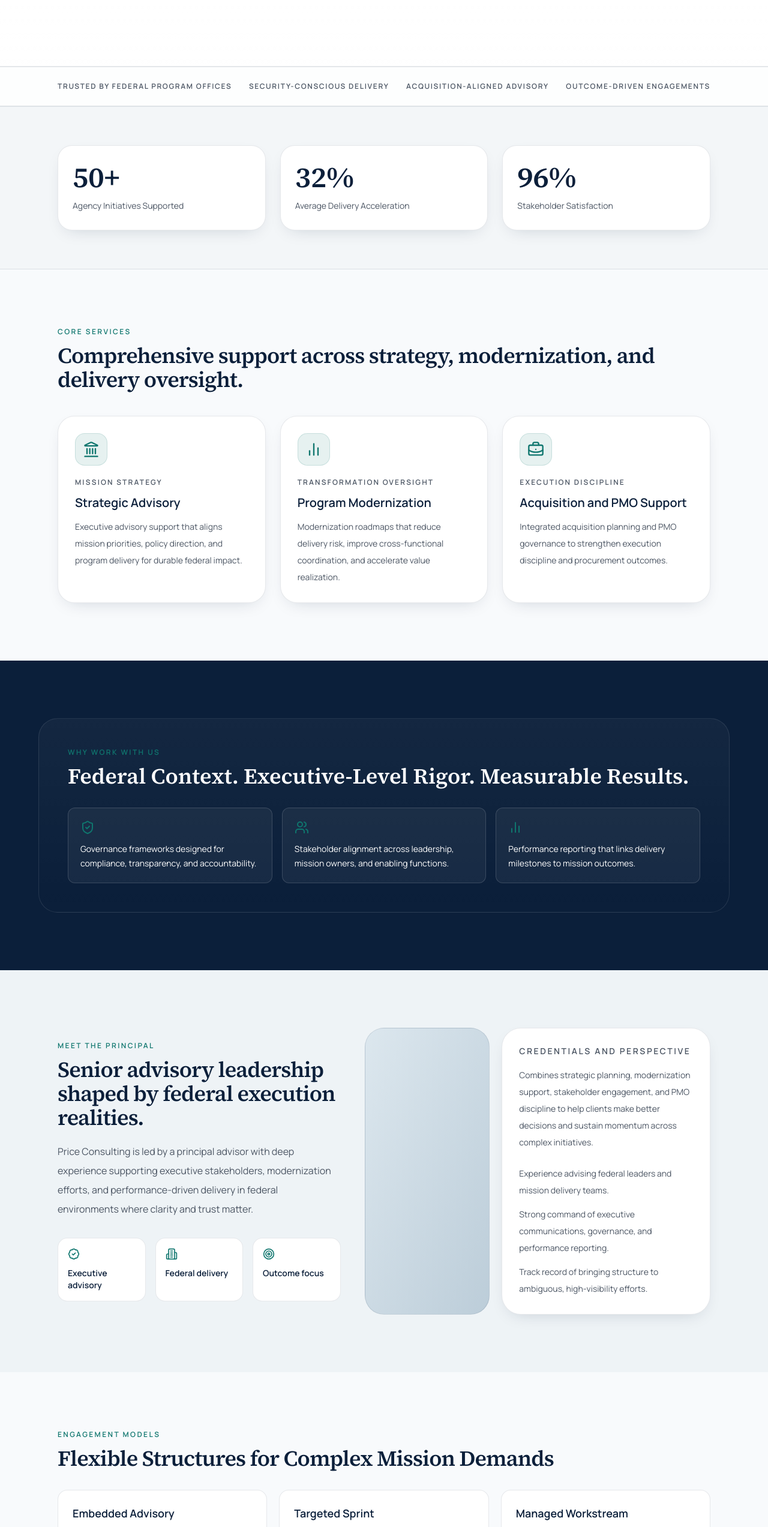
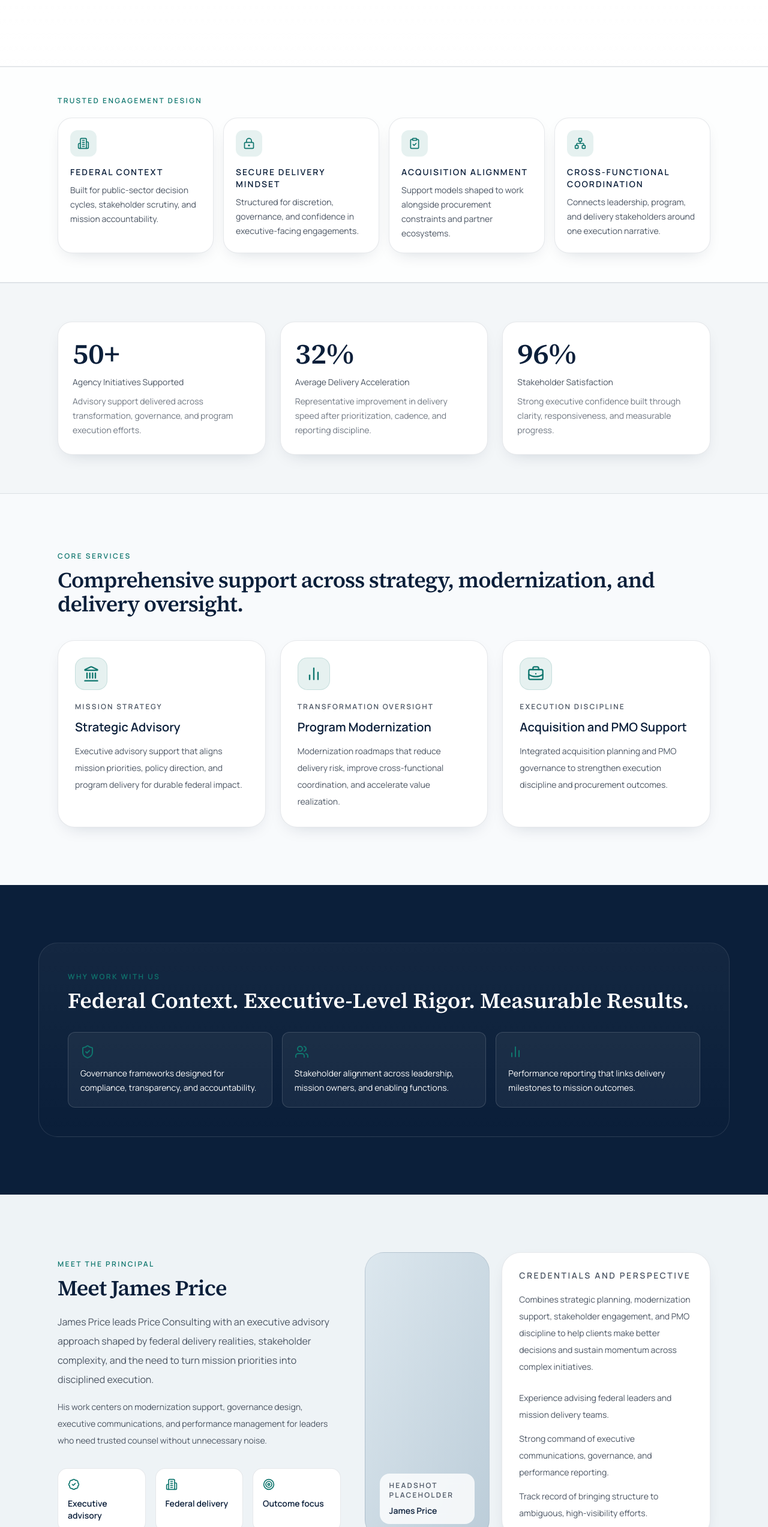
Before and after one commit to burchdad/price-consulting, a Next.js app: page / in a window 1280 px wide. Shown: the part 1081-3626 px from the top of the page at 60% size. Built offline with nearby package versions, Linux system fonts and the light colour scheme.

Commit message:
Polish premium advisory homepage experience

```diff
--- a/app/page.tsx
+++ b/app/page.tsx
@@ -5,14 +5,18 @@
   BriefcaseBusiness,
   Building2,
   ChartNoAxesColumn,
+  ClipboardCheck,
   FileDown,
   Landmark,
+  LockKeyhole,
+  Network,
   ShieldCheck,
   Target,
   Users
 } from "lucide-react";
 import Link from "next/link";
 import MetricsBand from "@/components/metrics-band";
+import { company } from "@/lib/site";
 
 export const metadata: Metadata = {
   title: "Home",
@@ -60,9 +64,44 @@
 ];
 
 const metrics = [
-  { label: "Agency Initiatives Supported", value: "50+" },
-  { label: "Average Delivery Acceleration", value: "32%" },
-  { label: "Stakeholder Satisfaction", value: "96%" }
+  {
+    label: "Agency Initiatives Supported",
+    value: "50+",
+    microcopy: "Advisory support delivered across transformation, governance, and program execution efforts."
+  },
+  {
+    label: "Average Delivery Acceleration",
+    value: "32%",
+    microcopy: "Representative improvement in delivery speed after prioritization, cadence, and reporting discipline."
+  },
+  {
+    label: "Stakeholder Satisfaction",
+    value: "96%",
+    microcopy: "Strong executive confidence built through clarity, responsiveness, and measurable progress."
+  }
+];
+
+const trustCards = [
+  {
+    title: "Federal Context",
+    detail: "Built for public-sector decision cycles, stakeholder scrutiny, and mission accountability.",
+    icon: Building2
+  },
+  {
+    title: "Secure Delivery Mindset",
+    detail: "Structured for discretion, governance, and confidence in executive-facing engagements.",
+    icon: LockKeyhole
+  },
+  {
+    title: "Acquisition Alignment",
+    detail: "Support models shaped to work alongside procurement constraints and partner ecosystems.",
+    icon: ClipboardCheck
+  },
+  {
+    title: "Cross-Functional Coordination",
+    detail: "Connects leadership, program, and delivery stakeholders around one execution narrative.",
+    icon: Network
+  }
 ];
 
 const supportGroups = [
@@ -183,12 +222,20 @@
         </div>
       </section>
 
-      <section className="border-y border-navy/10 bg-white/80">
-        <div className="section-wrap flex flex-wrap items-center gap-5 py-6 text-xs font-semibold uppercase tracking-[0.14em] text-slate md:justify-between">
-          <span>Trusted by Federal Program Offices</span>
-          <span>Security-Conscious Delivery</span>
-          <span>Acquisition-Aligned Advisory</span>
-          <span>Outcome-Driven Engagements</span>
+      <section className="border-y border-navy/10 bg-white/80 py-10 md:py-12">
+        <div className="section-wrap">
+          <p className="kicker">Trusted Engagement Design</p>
+          <div className="mt-5 grid gap-4 md:grid-cols-4">
+            {trustCards.map((card) => (
+              <div key={card.title} className="rounded-[1.5rem] border border-navy/10 bg-white px-5 py-5 shadow-panel">
+                <div className="inline-flex rounded-xl bg-teal/10 p-3 text-teal">
+                  <card.icon className="h-5 w-5" />
+                </div>
+                <h3 className="mt-4 text-sm font-semibold uppercase tracking-[0.14em] text-navy">{card.title}</h3>
+                <p className="mt-2 text-sm leading-6 text-slate">{card.detail}</p>
+              </div>
+            ))}
+          </div>
         </div>
       </section>
 
@@ -241,10 +288,14 @@
         <div className="section-wrap grid gap-10 md:grid-cols-[0.9fr_1.1fr] md:items-center">
           <div>
             <p className="kicker">Meet the Principal</p>
-            <h2 className="section-title mt-3">Senior advisory leadership shaped by federal execution realities.</h2>
+            <h2 className="section-title mt-3">Meet James Price</h2>
             <p className="mt-5 max-w-xl text-base leading-8 text-slate">
-              Price Consulting is led by a principal advisor with deep experience supporting executive stakeholders,
-              modernization efforts, and performance-driven delivery in federal environments where clarity and trust matter.
+              James Price leads Price Consulting with an executive advisory approach shaped by federal delivery realities,
+              stakeholder complexity, and the need to turn mission priorities into disciplined execution.
+            </p>
+            <p className="mt-4 max-w-xl text-sm leading-7 text-slate">
+              His work centers on modernization support, governance design, executive communications, and performance
+              management for leaders who need trusted counsel without unnecessary noise.
             </p>
             <div className="mt-8 grid gap-4 sm:grid-cols-3">
               <div className="rounded-2xl border border-navy/10 bg-white p-4">
@@ -263,7 +314,12 @@
           </div>
 
           <div className="grid gap-5 md:grid-cols-[0.75fr_1.25fr]">
-            <div className="min-h-[320px] rounded-[2rem] border border-navy/10 bg-gradient-to-br from-[#DCE7EE] to-[#BCCDD9]" />
+            <div className="flex min-h-[320px] items-end rounded-[2rem] border border-navy/10 bg-gradient-to-br from-[#DCE7EE] to-[#BCCDD9] p-6">
+              <div className="rounded-2xl bg-white/80 px-4 py-3 backdrop-blur">
+                <p className="text-xs font-semibold uppercase tracking-[0.18em] text-slate">Headshot Placeholder</p>
+                <p className="mt-2 text-sm font-semibold text-navy">James Price</p>
+              </div>
+            </div>
             <div className="rounded-[2rem] border border-navy/10 bg-white p-7 shadow-panel">
               <p className="text-sm font-semibold uppercase tracking-[0.18em] text-slate">Credentials and perspective</p>
               <p className="mt-4 text-sm leading-7 text-slate">
@@ -277,6 +333,25 @@
               </ul>
             </div>
           </div>
+        </div>
+      </section>
+
+      <section className="section-wrap py-10 md:py-12">
+        <div className="rounded-[2rem] border border-navy/10 bg-gradient-to-r from-[#F5F9FA] via-white to-[#EEF5F6] px-8 py-8 shadow-panel md:flex md:items-center md:justify-between md:px-10">
+          <div>
+            <p className="kicker">Consultation Access</p>
+            <h2 className="mt-3 font-serif text-3xl font-semibold text-navy">Need a focused briefing on an active initiative?</h2>
+            <p className="mt-3 max-w-2xl text-sm leading-7 text-slate">
+              We provide concise, executive-ready consultation for agencies and partners preparing for transformation,
+              acquisition, or program delivery decisions.
+            </p>
+          </div>
+          <Link
+            href="/contact"
+            className="mt-6 inline-flex items-center rounded-full bg-navy px-6 py-3.5 text-sm font-semibold text-white transition hover:bg-[#102a50] md:mt-0"
+          >
+            Book a Consultation
+          </Link>
         </div>
       </section>
 
@@ -333,7 +408,7 @@
               A clean, executive-ready summary designed for contracting officers, program leaders, and teaming partners.
             </p>
             <a
-              href="#"
+              href={company.capabilitiesStatementUrl}
               className="mt-8 inline-flex items-center gap-2 rounded-full bg-white px-6 py-3.5 text-sm font-semibold text-navy transition hover:bg-slate-100"
             >
               <FileDown size={16} />
--- a/components/footer.tsx
+++ b/components/footer.tsx
@@ -25,6 +25,22 @@
               Strategic federal consulting for agencies and mission partners pursuing measurable public outcomes with
               executive-level rigor.
             </p>
+            <div className="mt-5 flex flex-wrap gap-3">
+              <a
+                href={company.capabilitiesStatementUrl}
+                className="inline-flex items-center rounded-full border border-white/15 px-4 py-2 text-sm font-semibold text-white transition hover:border-white hover:bg-white/10"
+              >
+                Capabilities Statement
+              </a>
+              <a
+                href={company.linkedin}
+                target="_blank"
+                rel="noreferrer"
+                className="inline-flex items-center rounded-full border border-white/15 px-4 py-2 text-sm font-semibold text-white transition hover:border-white hover:bg-white/10"
+              >
+                LinkedIn
+              </a>
+            </div>
           </div>
 
           <div>
@@ -56,7 +72,7 @@
             <ul className="mt-3 space-y-2 text-sm text-slate-300">
               <li>Privacy Policy</li>
               <li>Terms of Use</li>
-              <li>Capabilities Statement Available Upon Request</li>
+              <li>SAM and capability materials available upon request</li>
             </ul>
           </div>
         </div>
--- a/components/metrics-band.tsx
+++ b/components/metrics-band.tsx
@@ -1,15 +1,64 @@
 "use client";
 
-import { motion } from "framer-motion";
+import { animate, motion, useInView } from "framer-motion";
+import { useEffect, useRef, useState } from "react";
 
 type MetricItem = {
   label: string;
   value: string;
+  microcopy: string;
 };
 
 type Props = {
   items: MetricItem[];
 };
+
+function AnimatedValue({ value }: { value: string }) {
+  const ref = useRef<HTMLParagraphElement | null>(null);
+  const isInView = useInView(ref, { once: true, amount: 0.6 });
+  const [displayValue, setDisplayValue] = useState(value.includes("%") || value.includes("+") ? "0" : value);
+
+  useEffect(() => {
+    if (!isInView) {
+      return;
+    }
+
+    const numeric = Number.parseInt(value.replace(/[^0-9]/g, ""), 10);
+
+    if (Number.isNaN(numeric)) {
+      setDisplayValue(value);
+      return;
+    }
+
+    const controls = animate(0, numeric, {
+      duration: 1.1,
+      ease: "easeOut",
+      onUpdate: (latest) => {
+        const rounded = Math.round(latest);
+
+        if (value.includes("%")) {
+          setDisplayValue(`${rounded}%`);
+          return;
+        }
+
+        if (value.includes("+")) {
+          setDisplayValue(`${rounded}+`);
+          return;
+        }
+
+        setDisplayValue(String(rounded));
+      }
+    });
+
+    return () => controls.stop();
+  }, [isInView, value]);
+
+  return (
+    <p ref={ref} className="font-serif text-5xl font-semibold text-navy">
+      {displayValue}
+    </p>
+  );
+}
 
 export default function MetricsBand({ items }: Props) {
   return (
@@ -24,8 +73,9 @@
             transition={{ duration: 0.35, delay: index * 0.08 }}
             className="rounded-[1.5rem] border border-navy/10 bg-white px-6 py-7 shadow-panel"
           >
-            <p className="font-serif text-5xl font-semibold text-navy">{item.value}</p>
+            <AnimatedValue value={item.value} />
             <p className="mt-3 text-sm leading-6 text-slate">{item.label}</p>
+            <p className="mt-2 text-sm leading-6 text-slate/80">{item.microcopy}</p>
           </motion.div>
         ))}
       </div>
--- a/lib/site.ts
+++ b/lib/site.ts
@@ -2,6 +2,8 @@
   name: "Price Consulting, LLC",
   shortName: "Price Consulting",
   url: "https://www.priceconsultingllc.com",
+  linkedin: "https://www.linkedin.com/company/price-consulting-llc",
+  capabilitiesStatementUrl: "#",
   phone: "(202) 555-0124",
   email: "contact@priceconsultingllc.com",
   address: {
```
